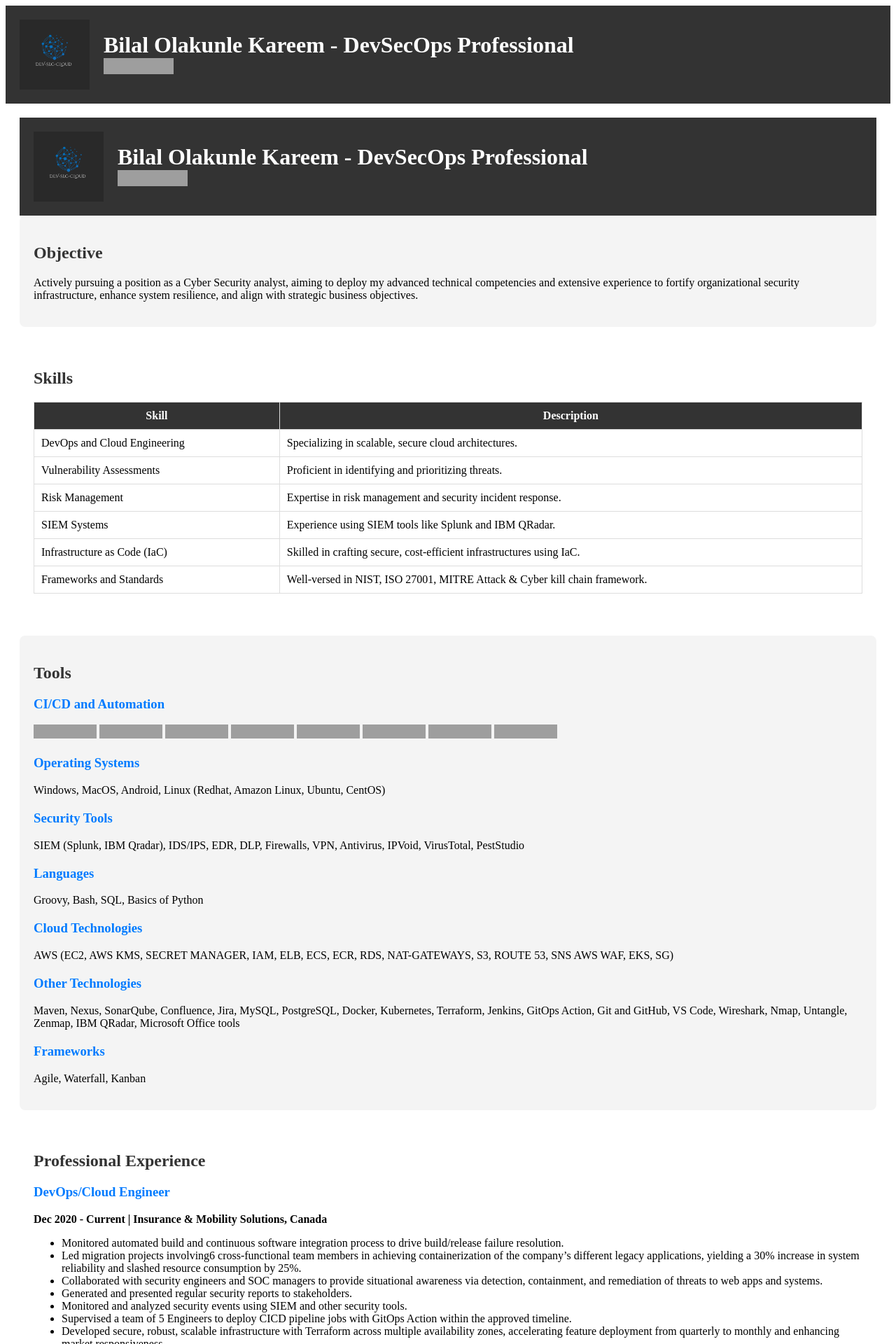
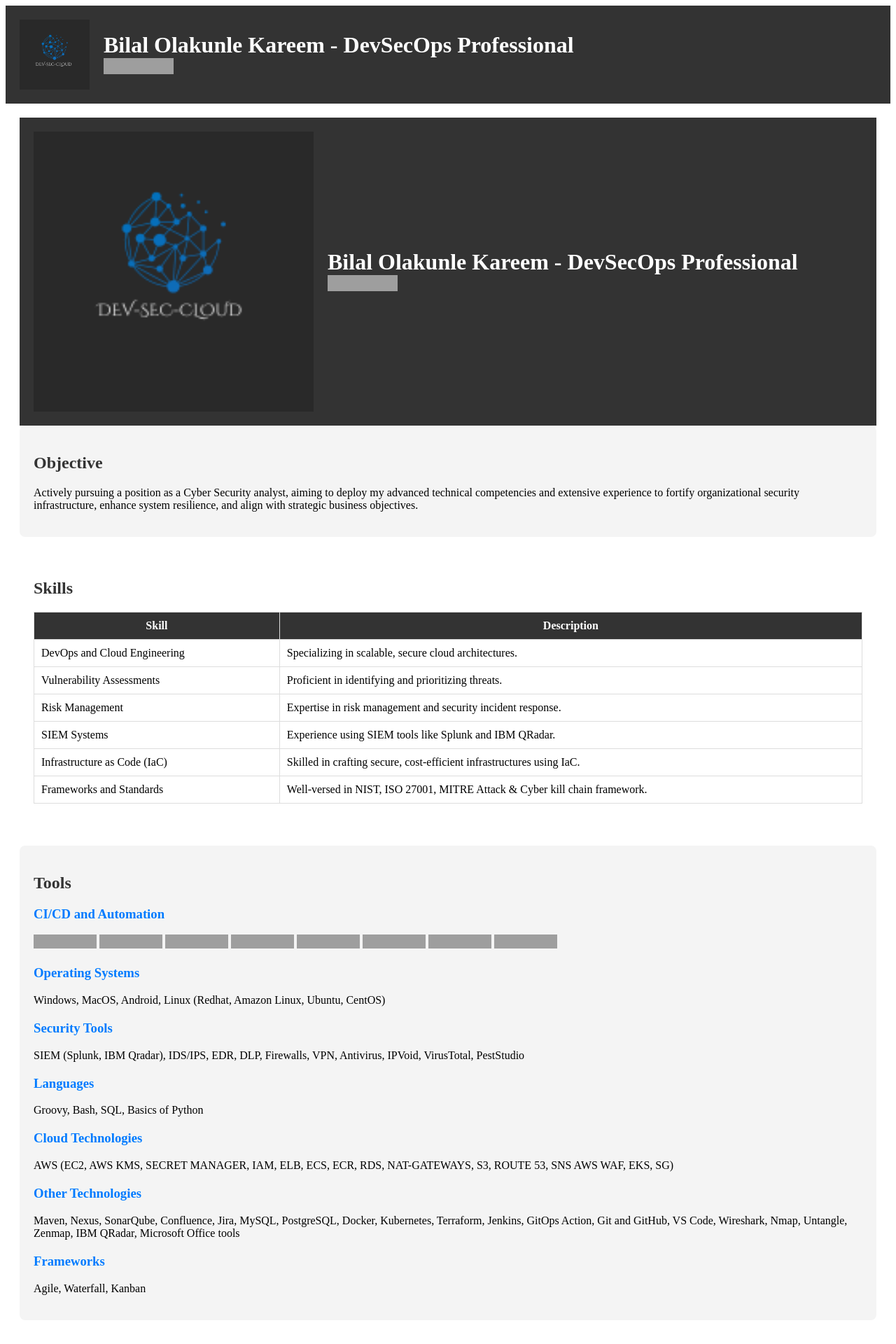
Before and after one commit to CrescentTech29/technix.io, a Jekyll site: the page built from index.md, in a window 1280 px wide. Shown: the top 1920 px of the page at 70% size. Built offline with Jekyll 4.4.1, drawn with Linux system fonts in a browser that asks for light colours; grey boxes are pictures that could not be loaded.

Commit message:
Update index.md

```diff
--- a/index.md
+++ b/index.md
@@ -4,7 +4,7 @@ title: Home
 ---
 
 <header style="display: flex; align-items: center; justify-content: space-between; background-color: #333; padding: 20px; color: white;">
-  <img src="logo.png" alt="Bilal Kareem Logo" style="width: 100px; height: auto; margin-right: 20px;">
+  <img src="logo.png" alt="Bilal Kareem Logo" style="width: 400px; height: auto; margin-right: 20px;">
   <div style="flex-grow: 1;">
     <h1>Bilal Olakunle Kareem - DevSecOps Professional</h1>
     <p>
```
